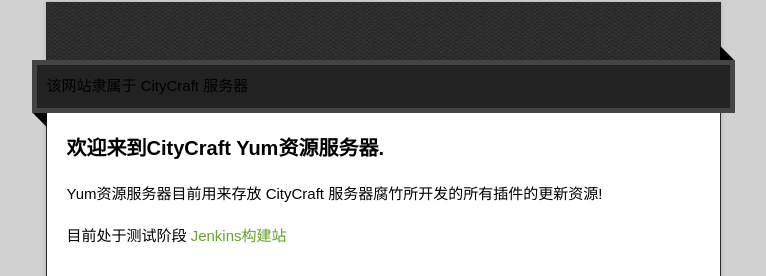
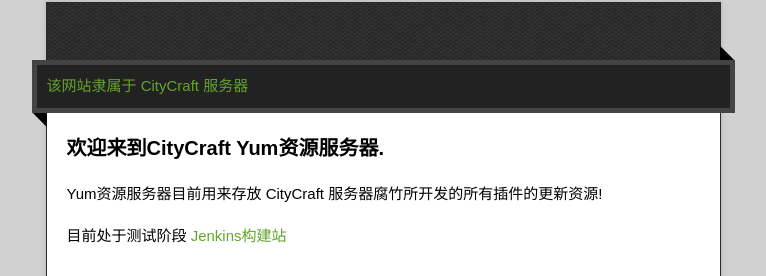
Before and after one commit to 502647092/502647092.github.io, a plain HTML site: page index.html in a window 1280 px wide. Shown: the part 248-524 px from the top of the page, without its empty margins (257-1023 px from the left). Drawn offline with nearby package versions, Linux system fonts and the light colour scheme.

Commit message:
Updata index.html...

```diff
--- a/index.html
+++ b/index.html
@@ -23,7 +23,7 @@
     <p class="tagline"></p>
     <div id="main" role="main">
       <div class="download-bar">
-        <div class="inner">该网站隶属于 CityCraft 服务器</div>
+        <div class="inner"><a href="#">该网站隶属于 CityCraft 服务器</a></div>
         <span class="blc"></span> <span class="trc"></span> </div>
       <article class="markdown-body">
         <h3> <a id="welcome-to-github-pages" class="anchor" href="#welcome-to-github-pages" aria-hidden="true"><span class="octicon octicon-link"></span></a> 欢迎来到CityCraft Yum资源服务器. </h3>
```
